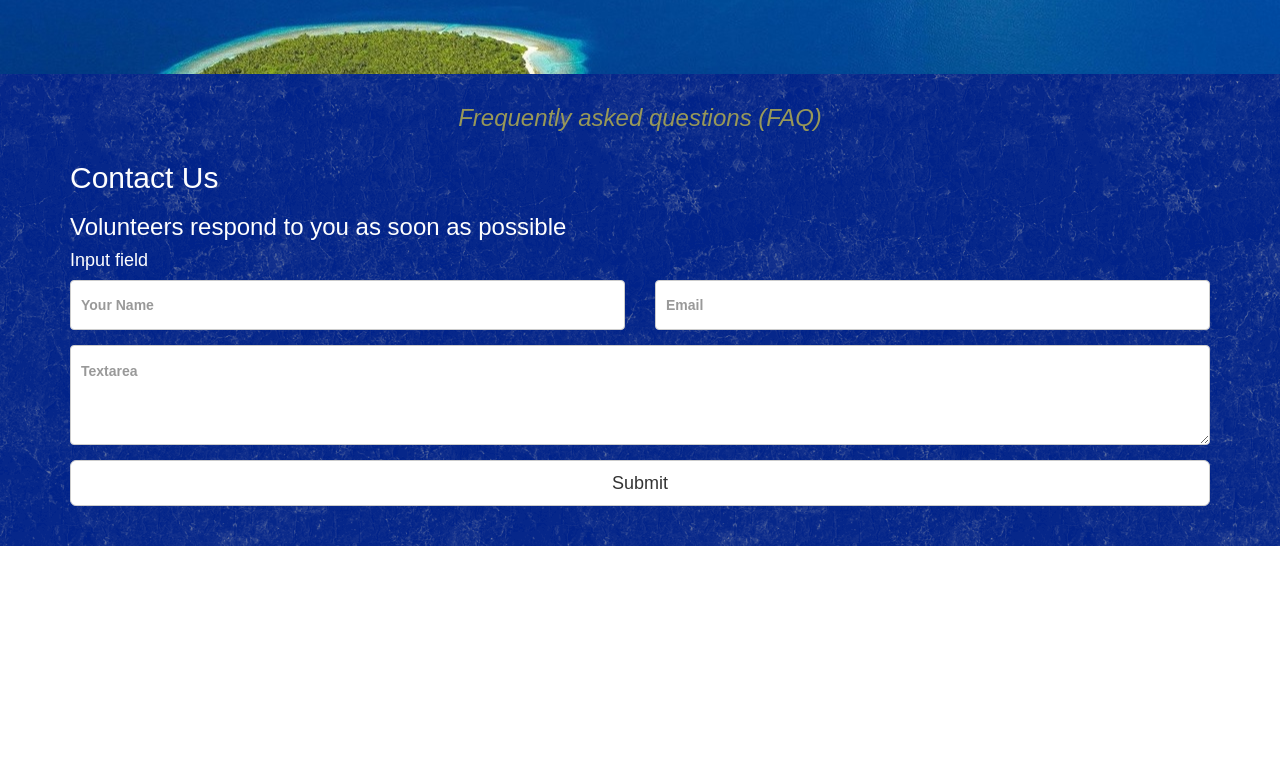
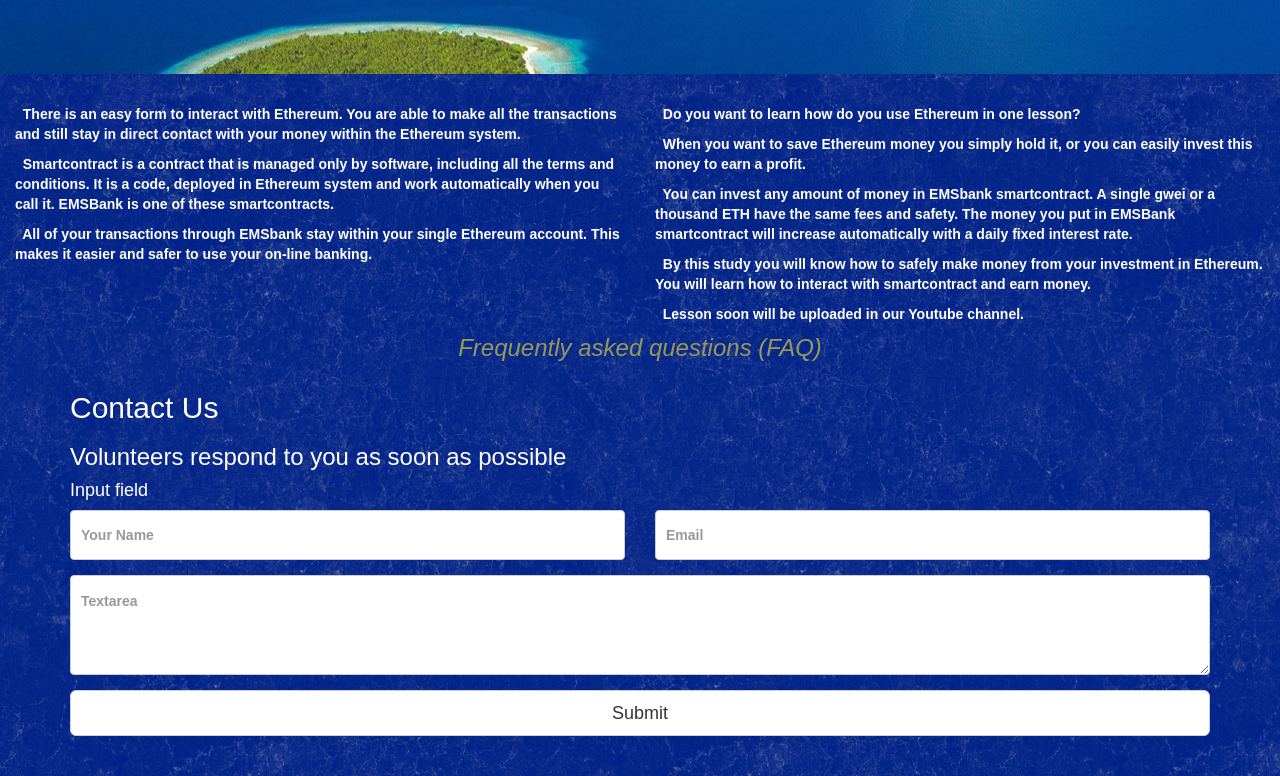
Before and after one commit to ElectionsMarketSavingsBank/ElectionsMarketSavingsBank.github.io, a plain HTML site: page index.html in a window 1280 px wide. Shown: the part 2550-3326 px from the top of the page. Before the commit the page ends 3096 px from the top, so only its background shows below. Drawn offline with nearby package versions, Linux system fonts and the light colour scheme; no server answers; files whose address does not match are found by name; a web font is replaced by a local one.

Commit message:
Update index.html

```diff
--- a/index.html
+++ b/index.html
@@ -191,6 +191,23 @@
      </div>
 </section>
 <section class="google_us">
+
+	 <div class="col-sm-6">
+		<p>	&#160; There is an easy form to interact with Ethereum.
+ You are able to make all the transactions and still stay in direct contact with your money within the Ethereum system.<br></p>
+		<p> &#160; Smartcontract is a contract that is managed only by software, including all the terms and conditions.
+It is a code, deployed in Ethereum system and work automatically when you call it. EMSBank is one of these smartcontracts.<br></p>
+		<p> &#160; All of your transactions through EMSbank stay within your single Ethereum account.
+This makes it easier and safer to use your on-line banking.<br></p> </div>
+	 <div class="col-sm-6">
+		<p>	&#160; Do you want to learn how do you use Ethereum in one lesson?<br></p>
+		<p> &#160; When you want to save Ethereum money you simply hold it, or you can easily invest this money to earn a profit. <br></p>
+		<p> &#160; You can invest any amount of money in EMSbank smartcontract. A single gwei or a thousand ETH have the same fees and safety.
+The money you put in EMSBank smartcontract will increase automatically with a daily fixed interest rate.<br></p>
+		<p> &#160; By this study you will know how to safely make money from your investment in Ethereum.
+You will learn how to interact with smartcontract and earn money.<br></p>
+		<p> &#160; Lesson soon will be uploaded in our Youtube channel.<br></p> </div>
+
  <p><a href="voite_faq.html"  class="b_main_faq2 text-center" class="btn btn-default  btn-lg">Frequently asked  questions (FAQ)</a></p>
 	<div class="container">
 		<h2>Contact Us</h2>
```
